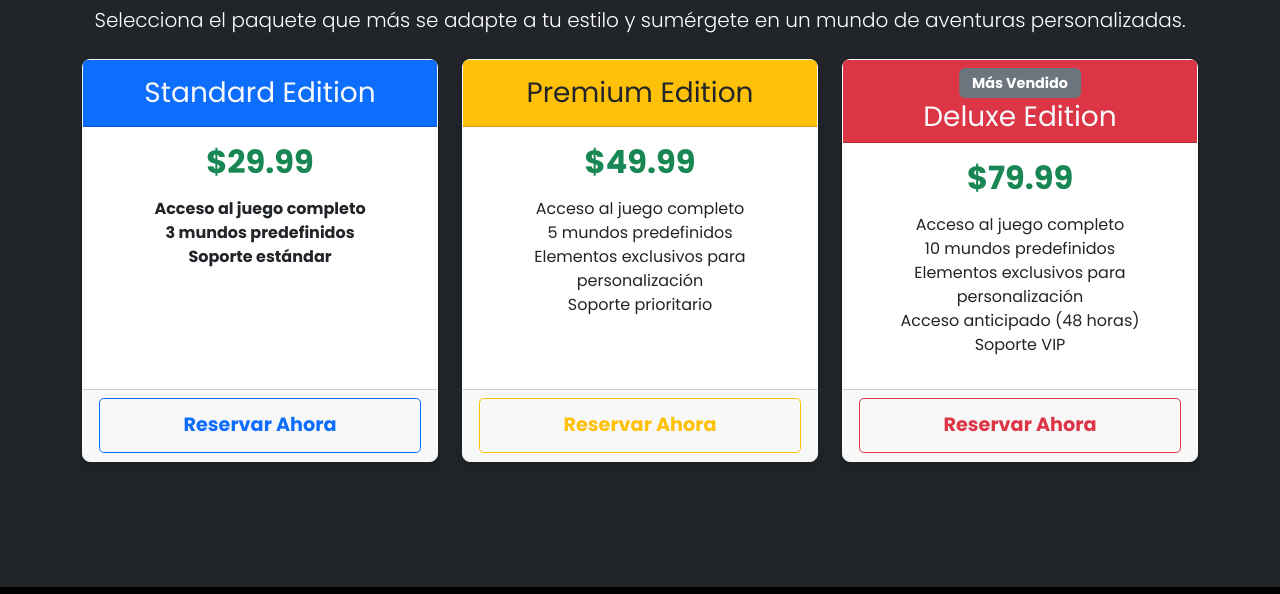
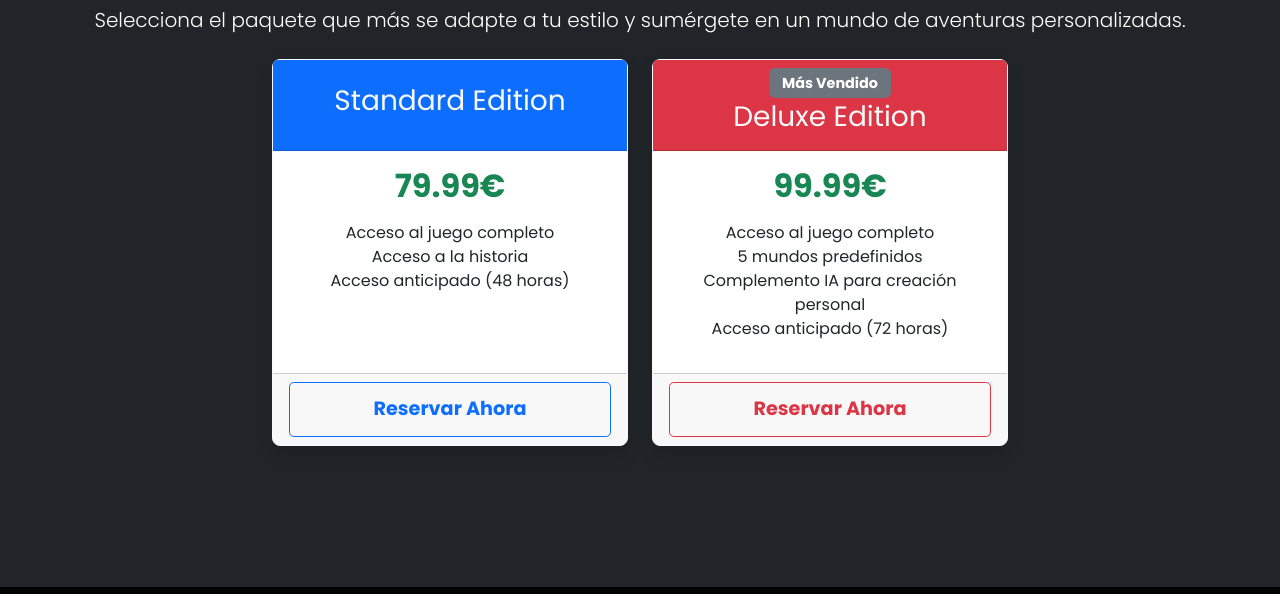
Before and after one commit to franciscosobri/Web-Empresa, a plain HTML site: page reserva.html in a window 1280 px wide. Shown: the part 153-747 px from the top of the page. Drawn offline with nearby package versions, Linux system fonts and the light colour scheme.

Commit message:
arreglado

```diff
--- a/reserva.html
+++ b/reserva.html
@@ -72,15 +72,15 @@
           <!-- Standard Edition -->
           <div class="col-lg-4 col-md-6 mb-4">
             <div class="card border-light h-100 shadow">
-              <div class="card-header text-center bg-primary text-light position-relative">
+              <div class="card-header text-center bg-primary p-4 text-light position-relative">
                 <h3>Standard Edition</h3>
               </div>
               <div class="card-body text-center">
-                <h4 class="card-title text-success">$29.99</h4>
-                <ul class="list-unstyled fw-bold">
+                <h4 class="card-title text-success">79.99€</h4>
+                <ul class="list-unstyled">
                   <li>Acceso al juego completo</li>
-                  <li>3 mundos predefinidos</li>
-                  <li>Soporte estándar</li>
+                  <li>Acceso a la historia</li>
+                  <li>Acceso anticipado (48 horas)</li>
                 </ul>
               </div>
               <div class="card-footer text-center">
@@ -88,41 +88,20 @@
               </div>
             </div>
           </div>
-          <!-- Premium Edition -->
-          <div class="col-lg-4 col-md-6 mb-4">
-            <div class="card border-light h-100 shadow">
-              <div class="card-header text-center bg-warning text-dark position-relative">
-                <h3>Premium Edition</h3>
-              </div>
-              <div class="card-body text-center">
-                <h4 class="card-title text-success">$49.99</h4>
-                <ul class="list-unstyled">
-                  <li>Acceso al juego completo</li>
-                  <li>5 mundos predefinidos</li>
-                  <li>Elementos exclusivos para personalización</li>
-                  <li>Soporte prioritario</li>
-                </ul>
-              </div>
-              <div class="card-footer text-center">
-                <a href="formulario.html" class="btn btn-outline-warning btn-block">Reservar Ahora</a>
-              </div>
-            </div>
-          </div>
           <!-- Deluxe Edition -->
           <div class="col-lg-4 col-md-6 mb-4">
             <div class="card border-light h-100 shadow">
-              <div class="card-header text-center bg-danger text-light position-relative">
+              <div class="card-header text-center bg-danger p-3 text-light position-relative">
                 <span class="badge bg-secondary position-absolute top-0 start-50 translate-middle-x mt-2">Más Vendido</span>
                 <h3 class="more-selled">Deluxe Edition</h3>
               </div>
               <div class="card-body text-center">
-                <h4 class="card-title text-success">$79.99</h4>
+                <h4 class="card-title text-success">99.99€</h4>
                 <ul class="list-unstyled">
                   <li>Acceso al juego completo</li>
-                  <li>10 mundos predefinidos</li>
-                  <li>Elementos exclusivos para personalización</li>
-                  <li>Acceso anticipado (48 horas)</li>
-                  <li>Soporte VIP</li>
+                  <li>5 mundos predefinidos</li>
+                  <li>Complemento IA para creación personal</li>
+                  <li>Acceso anticipado (72 horas)</li>
                 </ul>
               </div>
               <div class="card-footer text-center">
```
